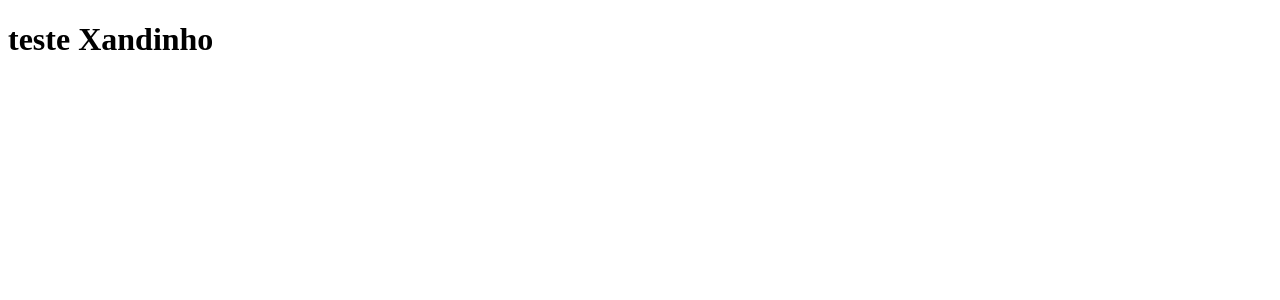
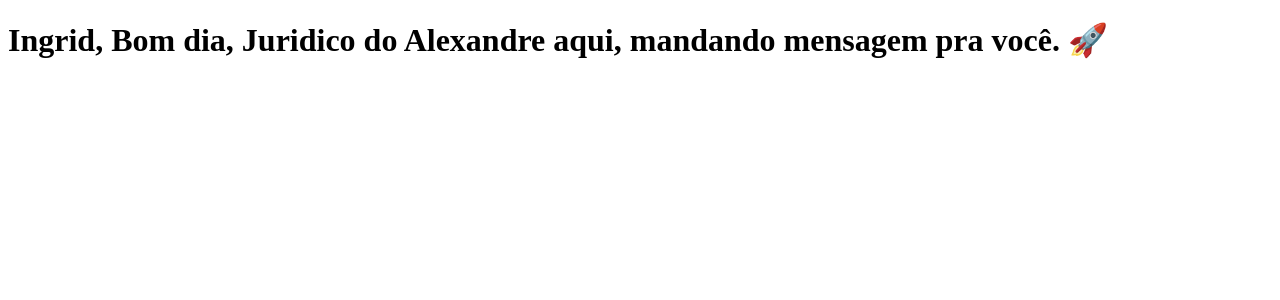
Before and after one commit to schandon/clone_tabnews, a Next.js app: page / in a window 1280 px wide. Shown: the top 300 px of the page. Built offline with nearby package versions, Linux system fonts and the light colour scheme.

Commit message:
Alteção Page

```diff
--- a/pages/index.js
+++ b/pages/index.js
@@ -1,3 +1,3 @@
 export default function Home(){
-    return <h1>teste Xandinho</h1>
+    return <h1>Ingrid, Bom dia, Juridico do Alexandre aqui, mandando mensagem pra você. 🚀</h1>
 }
```
